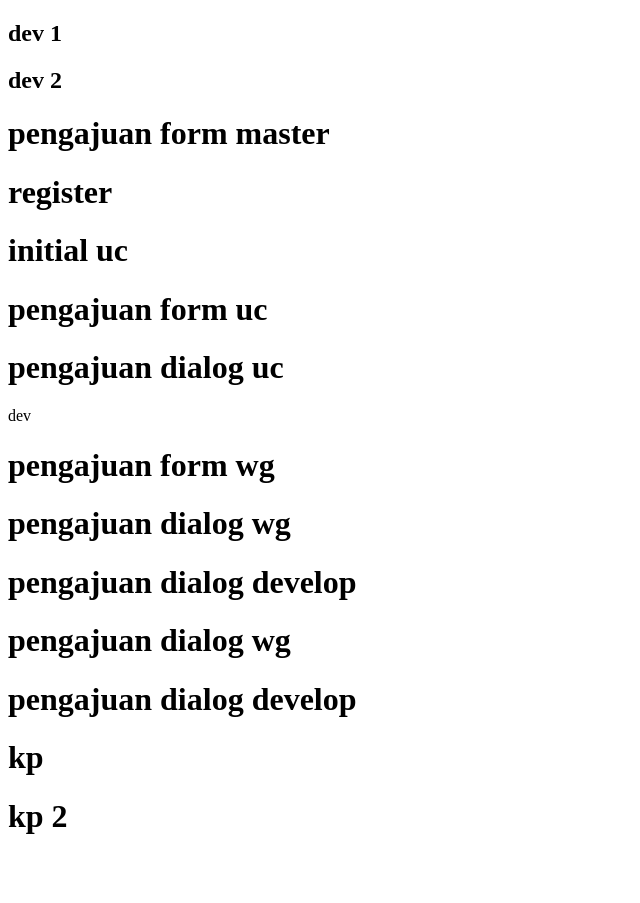
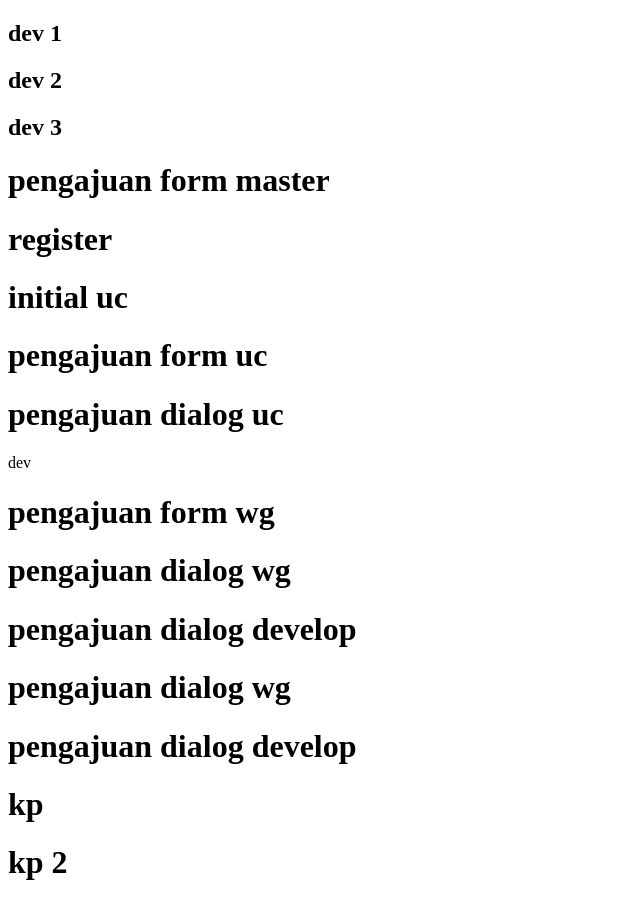
Before and after one commit to mrizkyfinansia/gitflow, a plain HTML site: page index.html in a window 1280 px wide. Shown: the whole page, without its empty margins (0-640 px from the left). Before the commit the page ends 856 px from the top, so only its background shows below. Drawn offline with Linux system fonts and the light colour scheme.

Commit message:
add dev 3

```diff
--- a/index.html
+++ b/index.html
@@ -8,6 +8,7 @@
 <body>
     <h2>dev 1</h2>
     <h2>dev 2</h2>
+    <h2>dev 3</h2>
     <h1>pengajuan form master</h1>
     <h1>register</h1>
     <h1>initial uc</h1>
```
